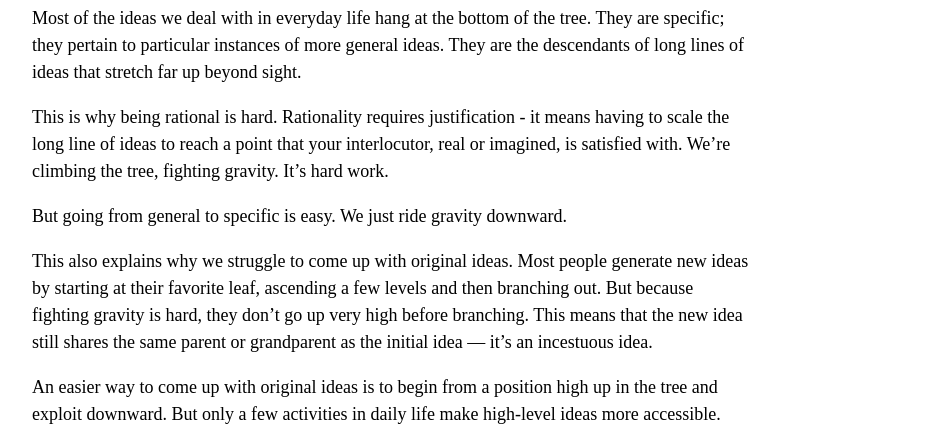
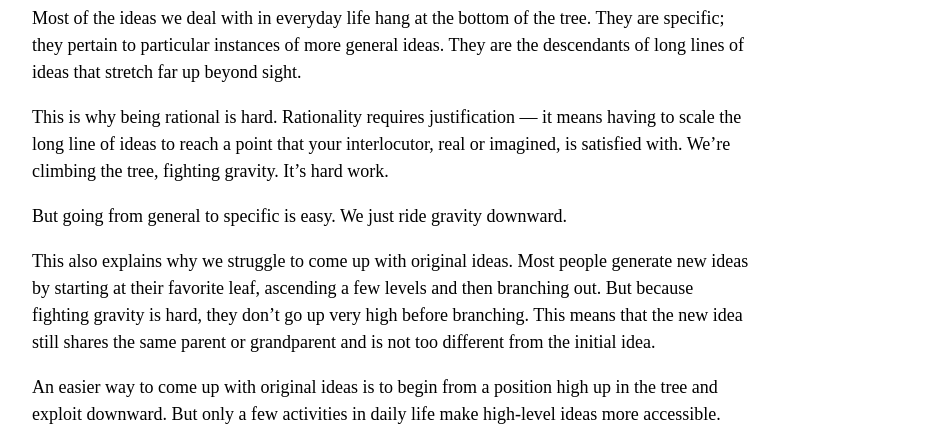
Before and after one commit to zichongkao/zichongkao.github.io, a Jekyll site: the page built from _posts/2014-11-11-Ideas-Are-Trees.md, in a window 1280 px wide. Shown: the part 306-738 px from the top of the page, without its empty margins (176-1103 px from the left). Built offline with Jekyll 4.4.1, drawn with Linux system fonts in a browser that asks for light colours.

Commit message:
Revise wording

```diff
--- a/_posts/2014-11-11-Ideas-Are-Trees.md
+++ b/_posts/2014-11-11-Ideas-Are-Trees.md
@@ -9,11 +9,11 @@ A graph [1] is common way that people visualize a set of ideas. But I think that
 
 Most of the ideas we deal with in everyday life hang at the bottom of the tree. They are specific; they pertain to particular instances of more general ideas. They are the descendants of long lines of ideas that stretch far up beyond sight.
 
-This is why being rational is hard. Rationality requires justification - it means having to scale the long line of ideas to reach a point that your interlocutor, real or imagined, is satisfied with. We're climbing the tree, fighting gravity. It's hard work.
+This is why being rational is hard. Rationality requires justification &mdash; it means having to scale the long line of ideas to reach a point that your interlocutor, real or imagined, is satisfied with. We're climbing the tree, fighting gravity. It's hard work.
 
 But going from general to specific is easy. We just ride gravity downward.
 
-This also explains why we struggle to come up with original ideas. Most people generate new ideas by starting at their favorite leaf, ascending a few levels and then branching out. But because fighting gravity is hard, they don't go up very high before branching. This means that the new idea still shares the same parent or grandparent as the initial idea &mdash; it's an incestuous idea.
+This also explains why we struggle to come up with original ideas. Most people generate new ideas by starting at their favorite leaf, ascending a few levels and then branching out. But because fighting gravity is hard, they don't go up very high before branching. This means that the new idea still shares the same parent or grandparent and is not too different from the initial idea.
 
 An easier way to come up with original ideas is to begin from a position high up in the tree and exploit downward. But only a few activities in daily life make high-level ideas more accessible. Reading and writing are good examples. They invite the mind to engage abstract concepts, to probe around at altitude. From there, forking and riding gravity all the way down results in an entirely original line of thought.
 
```
